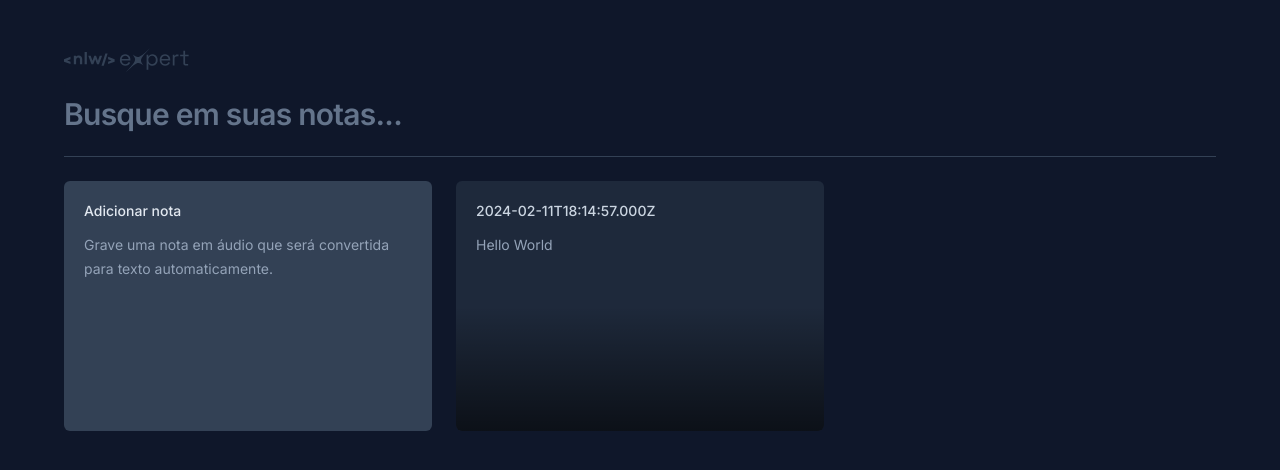
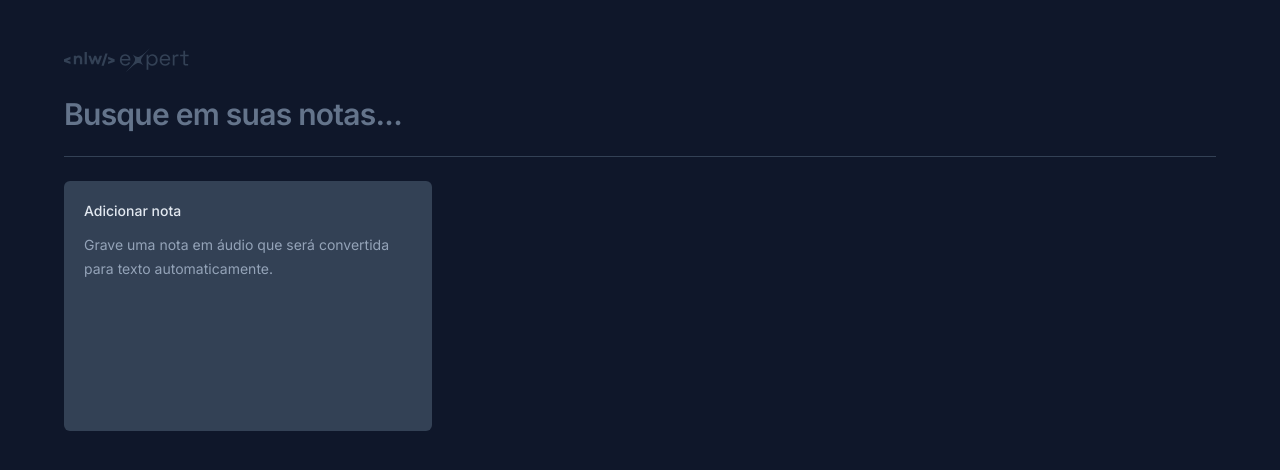
Before and after one commit to Wallauerr/expert-notes-react, a React (Vite) app: page / in a window 1280 px wide. Shown: the top 470 px of the page. Built offline with nearby package versions, Linux system fonts and the light colour scheme.

Commit message:
added state for add note

```diff
--- a/src/app.tsx
+++ b/src/app.tsx
@@ -1,8 +1,27 @@
+import { useState } from 'react'
 import logo from './assets/logo-expert.svg'
 import { NewNoteCard } from './components/new-note-card'
 import { NoteCard } from './components/note-card'
 
+interface Note {
+  id: string
+  date: Date
+  content: string
+}
+
 export function App() {
+  const [notes, setNotes] = useState<Note[]>([])
+
+  function onNoteCreated(content: string) {
+    const newNote = {
+      id: crypto.randomUUID(),
+      date: new Date(),
+      content,
+    }
+
+    setNotes([newNote, ...notes])
+  }
+
   return (
     <div className="mx-auto my-12 max-w-6xl space-y-6">
       <img src={logo} alt="logotipo expert" />
@@ -18,14 +37,11 @@
       <div className="h-px bg-slate-700" />
 
       <div className="grid grid-cols-3 gap-6 auto-rows-[250px]">
-        <NewNoteCard />
+        <NewNoteCard onNoteCreated={onNoteCreated} />
 
-        <NoteCard
-          note={{
-            date: new Date(),
-            content: 'Hello World',
-          }}
-        />
+        {notes.map((note) => {
+          return <NoteCard key={note.id} note={note} />
+        })}
       </div>
     </div>
   )
--- a/src/components/new-note-card.tsx
+++ b/src/components/new-note-card.tsx
@@ -3,7 +3,11 @@
 import { ChangeEvent, FormEvent, useState } from 'react'
 import { toast } from 'sonner'
 
-export function NewNoteCard() {
+interface NewNoteCardProps {
+  onNoteCreated: (content: string) => void
+}
+
+export function NewNoteCard({ onNoteCreated }: NewNoteCardProps) {
   const [shouldShowOnboarding, setShouldShowOnboarding] = useState(true)
   const [content, setContent] = useState('')
 
@@ -22,7 +26,10 @@
   function handleSaveNote(event: FormEvent) {
     event.preventDefault()
 
-    console.log(content)
+    onNoteCreated(content)
+
+    setContent('')
+    setShouldShowOnboarding(true)
 
     toast.success('Nota criada com sucesso!')
   }
@@ -72,6 +79,7 @@
                   autoFocus
                   className="text-sm leading-6 text-slate-400 bg-transparent resize-none flex-1 outline-none"
                   onChange={handleContentChanged}
+                  value={content}
                 ></textarea>
               )}
             </div>
--- a/src/components/note-card.tsx
+++ b/src/components/note-card.tsx
@@ -15,7 +15,10 @@
     <Dialog.Root>
       <Dialog.Trigger className="rounded-md text-left flex flex-col bg-slate-800 p-5 gap-3 overflow-hidden relative outline-none hover:ring-2 hover:ring-slate-600 focus-visible:ring-2 focus-visible:ring-lime-400">
         <span className="text-sm font-medium text-slate-300">
-          {note.date.toISOString()}
+          {formatDistanceToNow(note.date, {
+            locale: ptBR,
+            addSuffix: true,
+          })}
         </span>
         <p className="text-sm leading-6 text-slate-400">{note.content}</p>
 
```
